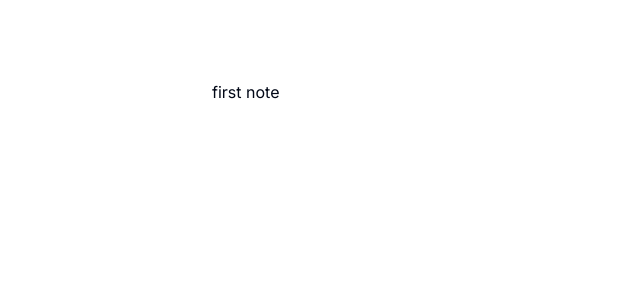
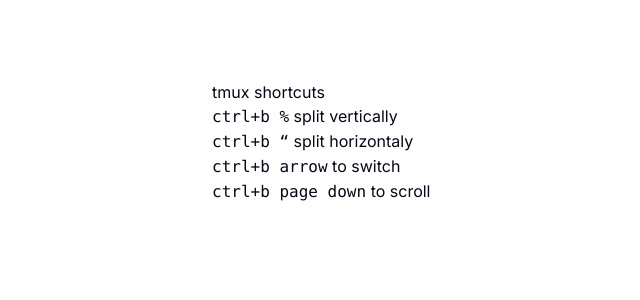
Before and after one commit to jithinsankar/jithin, a Next.js app: page /notes/1 in a window 1280 px wide. Shown: the top 300 px of the page, without its empty margins (68-708 px from the left). Built offline with nearby package versions, Linux system fonts and the light colour scheme.

Commit message:
tmux shortcuts

```diff
--- a/app/notes/1/page.mdx
+++ b/app/notes/1/page.mdx
@@ -1 +1,9 @@
-first note
+# tmux shortcuts
+
+`ctrl+b %` split vertically
+
+`ctrl+b “` split horizontaly
+
+`ctrl+b arrow` to switch
+
+`ctrl+b page down` to scroll
```
